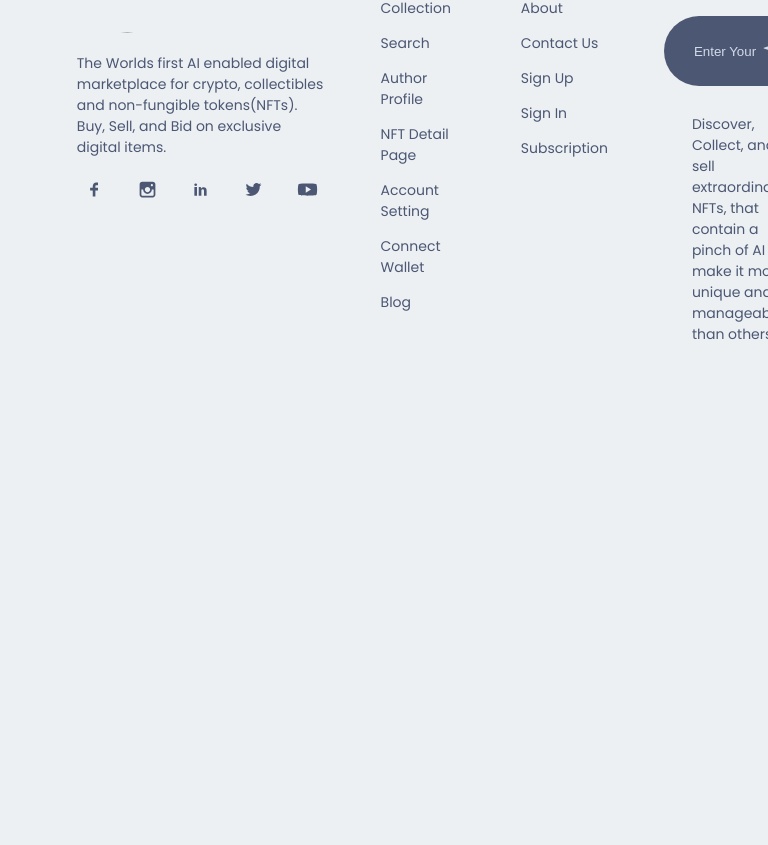
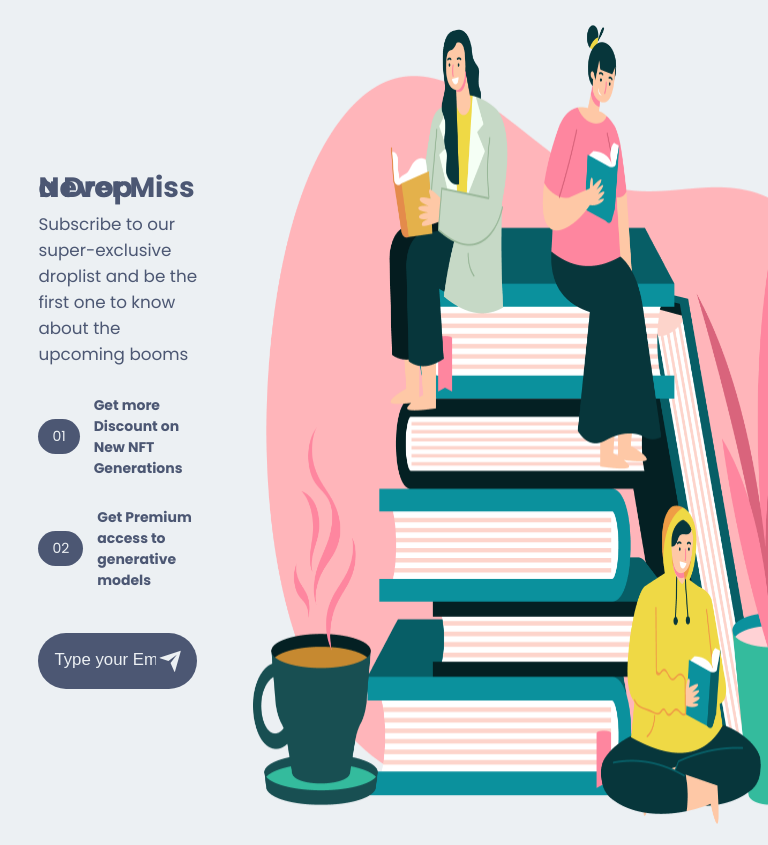
Before and after one commit to Nihar0071/NFTMarketplace-Template-, a Next.js app: page / in a window 768 px wide. Shown: the part 3175-4020 px from the top of the page. Before the commit the page ends 3569 px from the top, so only its background shows below. Built offline with nearby package versions, Linux system fonts and the light colour scheme.

Commit message:
Subscribe Component Done

```diff
--- /dev/null
+++ b/components/Subscribe/Subscribe.jsx
@@ -0,0 +1,40 @@
+import React from 'react'
+import { RiSendPlaneFill } from 'react-icons/ri'
+import Image from 'next/image'
+
+//Internal Import
+import Style from './Subscribe.module.css'
+import Images from "../../img"
+const Subscribe = () => {
+  return (
+    <div className={Style.subscribe}>
+      <div className={Style.subscribe_box}>
+        <div className={Style.subscribe_box_left}>
+          <h2> Never Miss a Drop </h2>
+          <p>  Subscribe to our super-exclusive droplist and be the first one to know about the upcoming booms</p>
+          <div className={Style.subscribe_box_left_box}>
+            <span> 01 </span>
+            <small>Get more Discount on New NFT Generations</small>
+          </div>
+          <div className={Style.subscribe_box_left_box}>
+            <span> 02 </span>
+            <small>Get Premium access to generative models</small>
+          </div>
+          <div className={Style.subscribe_box_left_input}>
+            <input type='email' placeholder='Type your Email'/>
+            <RiSendPlaneFill className={Style.subscribe_box_left_input_icon}/>
+          </div>
+        </div>
+        <div className={Style.subscribe_box_right}>
+          <Image src={Images.update}
+            alt='Update Image'
+            width={600}
+            height={800}
+          />
+        </div>
+      </div>
+    </div>
+  )
+}
+
+export default Subscribe
--- /dev/null
+++ b/components/Subscribe/Subscribe.module.css
@@ -0,0 +1,106 @@
+
+
+.subscribe{
+    width: 100%;
+}
+
+.subscribe_box{
+    width: 80%;
+    margin: 0 auto;
+    padding:  8rem 0;
+
+    display: grid;
+    grid-template-columns: 1.5fr 2fr;
+    align-items: center;
+}
+
+.subscribe_box_left h2{
+    font-size: 3rem;
+    line-height: 0;
+}
+
+.subscribe_box p{
+    font-size: 1.2rem;
+}
+
+.subscribe_box_left_box{
+    display: flex;
+    align-items: center;
+    gap: 1rem;
+    margin-top: 2rem;
+}
+
+.subscribe_box_left_box small{
+    font-size: 1rem;
+    font-weight: 700;
+}
+
+.subscribe_box_left_box span{
+    background-color: var(--icons-color);
+    color: var(--main-bg-color);
+    padding: .5rem 1rem;
+    border-radius: 2rem;
+    width: 4rem;
+    text-align: center;
+}
+
+.subscribe_box_left_input{
+    margin-top: 3rem;
+    padding: 2rem;
+    width: 80%;
+    border-radius: 4rem;
+    background-color: var(--icons-color);
+    color: var(--main-bg-color);
+
+    display: flex;
+    align-items: center;
+}
+
+.subscribe_box_left_input input{
+    background-color: transparent;
+    border: 0;
+    outline: none;
+    width: 90%;
+}
+
+.subscribe_box_left_input input::placeholder{
+    color: var(--main-bg-color);
+    font-size: 1.2rem;
+}
+
+.subscribe_box_left_input_icon{
+    font-size: 2rem;
+}
+
+@media screen and (min-device-width: 320px) and (max-device-width: 768px){
+    .subscribe_box{
+        width: 90%;
+        grid-template-columns: 1fr;
+        gap: 4rem;
+    }
+    .subscribe_box_left_input{
+        width: 100%;
+        padding: 1rem;
+    }
+
+    .subscribe_box_left h2{
+        font-size: 2rem;
+    }
+}
+
+@media screen and (min-device-width: 768px) and (max-device-width: 1024px){
+    .subscribe_box{
+        width: 90%;
+        grid-template-columns: repeat(2, 1fr);
+        gap: 4rem;
+    }
+
+    .subscribe_box_left_input{
+        width: 100%;
+        padding: 1rem;
+    }
+
+    .subscribe_box_left h2{
+        font-size: 2rem;
+    }
+}
--- a/components/componentsindex.js
+++ b/components/componentsindex.js
@@ -4,4 +4,6 @@ import NavBar from "./NavBar/NavBar";
 import Herosection from "./Herosection/Herosection";
 import Services from "./Services/Services";
 import BigNFTSlider from "./BigNFTSlider/BigNFTSlider";
-export {Button, Footer, NavBar, Herosection,Services, BigNFTSlider};
+import Subscribe from "./Subscribe/Subscribe";
+
+export {Button, Footer, NavBar, Herosection,Services, BigNFTSlider, Subscribe};
--- a/pages/index.js
+++ b/pages/index.js
@@ -1,13 +1,14 @@
 import React from 'react'
 
 import Style from '../styles/index.module.css'
-import { Herosection, Services, BigNFTSlider } from '@/components/componentsindex'
+import { Herosection, Services, BigNFTSlider, Subscribe } from '@/components/componentsindex'
 const Home = () => {
   return (
     <div className='Style.Homepage'>
       <Herosection/>
       <Services/>
       <BigNFTSlider/>
+      <Subscribe/>
     </div>
   )
 }
```
